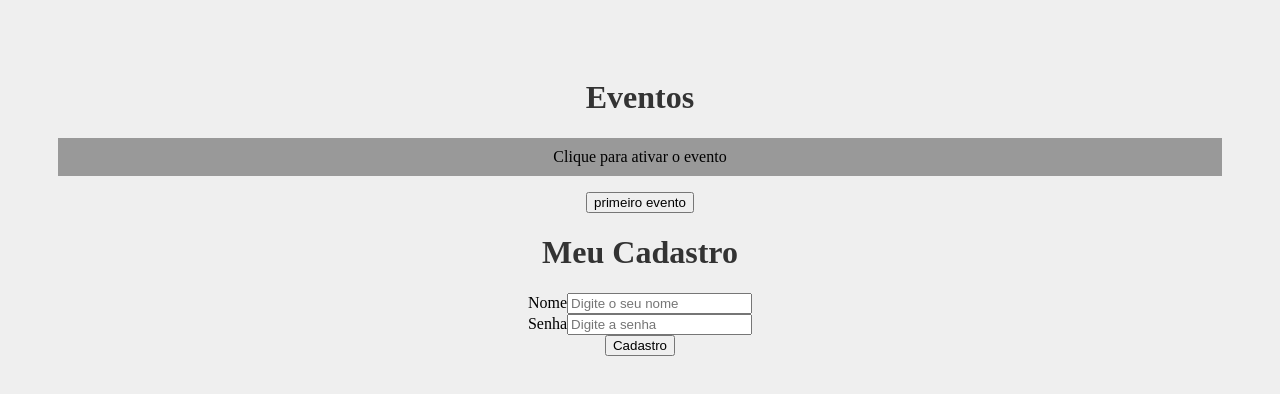
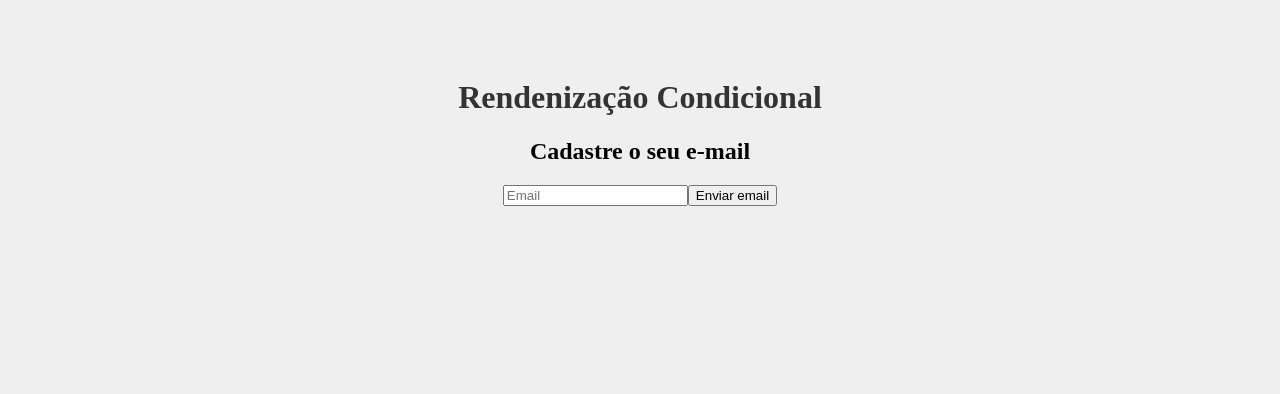
Before and after one commit to GabrielSilveira2026/EstudoFundamentosReactJS, a React (Create React App) app: page / in a window 1280 px wide. Shown: the top 394 px of the page. Built offline with nearby package versions, Linux system fonts and the light colour scheme.

Commit message:
Renderizacao Condicional

```diff
--- a/src/App.js
+++ b/src/App.js
@@ -1,13 +1,14 @@
 import './App.css';
+import Condicional from './components/Condicional';
 import Evento from './components/Evento'
 import Form from './components/Form'
 
 function App() {
+
   return (
     <div className="App">
-      <h1>Eventos</h1>
-      <Evento/>
-      <Form/>
+      <h1>Rendenização Condicional</h1>
+      <Condicional/>
     </div>
   );
 }
--- /dev/null
+++ b/src/components/Condicional.js
@@ -0,0 +1,37 @@
+import { useState } from 'react'
+
+export default function Condicional() {
+    const [email, setEmail] = useState()
+    const [userEmail, setUserEmail] = useState()
+
+    function enviarEmail(e) {
+        e.preventDefault();
+        setUserEmail(email)
+    }
+
+    function limparEmail(e) {
+        setUserEmail("")
+    }
+
+    return (
+        <div>
+            <h2>Cadastre o seu e-mail</h2>
+            <form>
+                <input
+                    type="email"
+                    placeholder="Email"
+                    onChange={(e)=>{setEmail(e.target.value)}}
+                />
+                <button onClick={enviarEmail}>Enviar email</button>
+            </form>
+            {
+                userEmail && (
+                    <div>
+                        <p>O email do usuario é: {userEmail}</p>
+                        <button onClick={limparEmail}>Limpar Email</button>
+                    </div>
+                )
+            }
+        </div>
+    )
+}
--- a/src/index.css
+++ b/src/index.css
@@ -8,6 +8,6 @@ h1 {
 }
 
 p {
-  background-color: #999;
+  background-color: rgb(189, 142, 255);
   padding: 10px
 }
```
